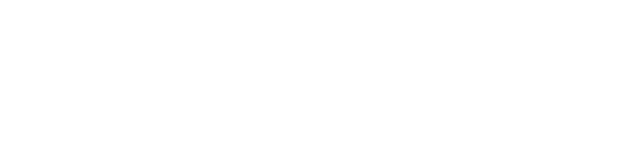
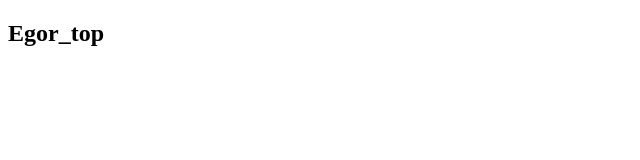
Before and after one commit to atvertka0107/project, a plain HTML site: page index.html in a window 1280 px wide. Shown: the whole page, without its empty margins (0-640 px from the left). Drawn offline with Linux system fonts and the light colour scheme.

Commit message:
index.html mode

```diff
--- a/index.html
+++ b/index.html
@@ -7,6 +7,6 @@
     <title>Git</title>
 </head>
 <body>
-
+    <h2>Egor_top</h2>
 </body>
 </html>
```
